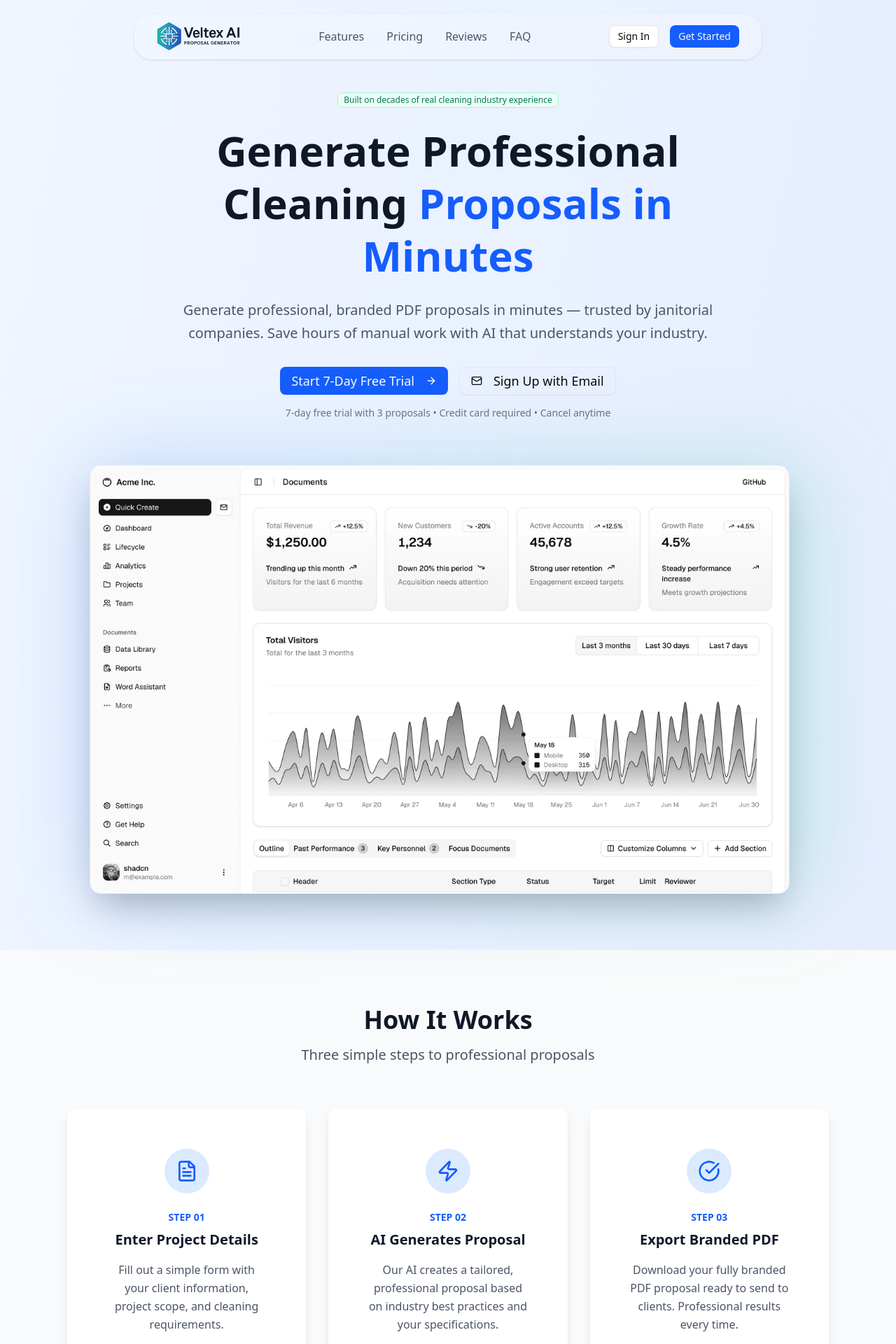
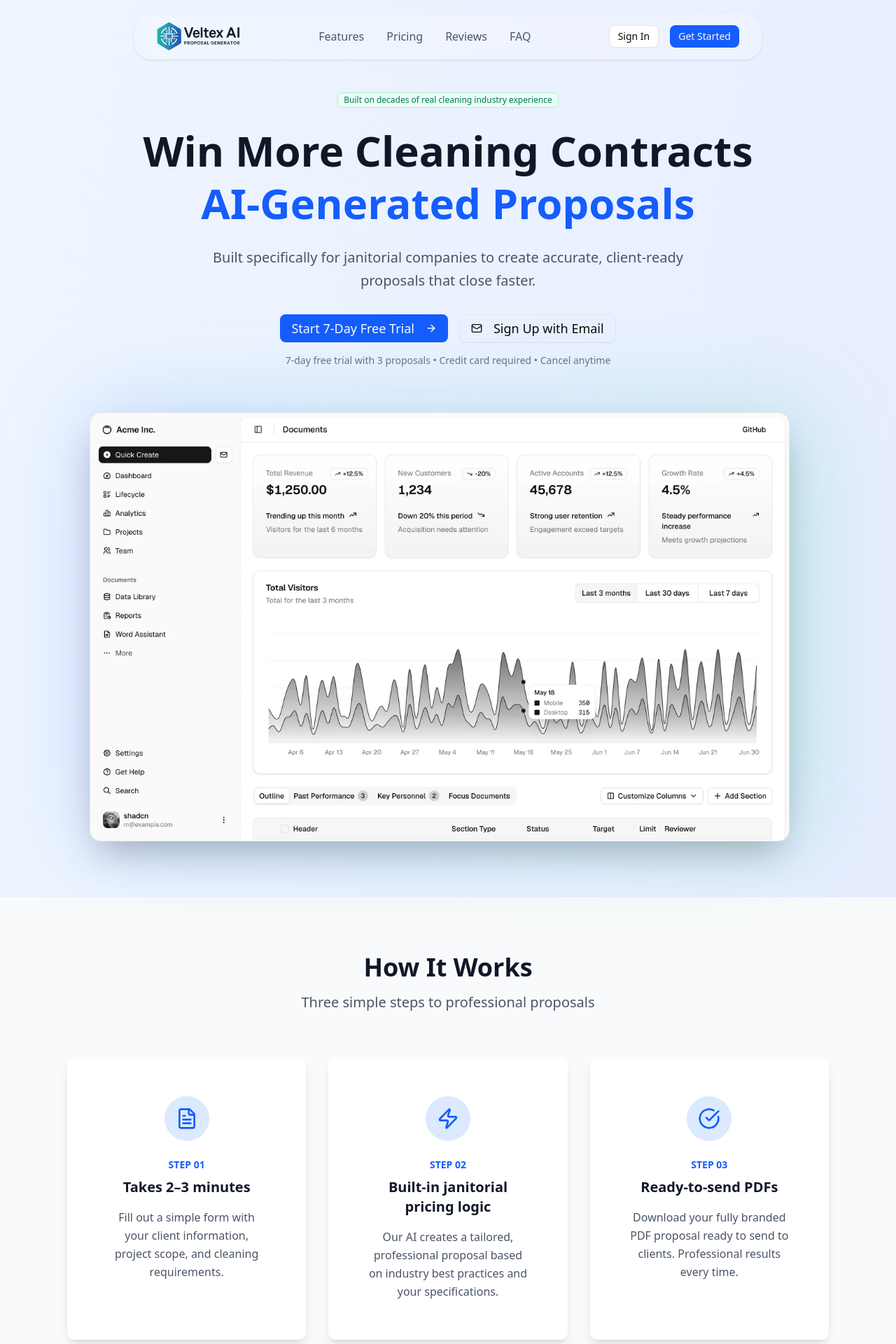
Before and after one commit to veltexai/veltexai_SaaS, a Next.js app: page / in a window 1280 px wide. Shown: the top 1920 px of the page at 70% size. Built offline with nearby package versions, Linux system fonts and the light colour scheme; no server answers; a web font is replaced by a local one.

Commit message:
(Update Content) Home Page VeltexAI

```diff
--- a/components/home/hero-section.tsx
+++ b/components/home/hero-section.tsx
@@ -29,17 +29,15 @@ const HeroSection = () => {
             className="text-4xl sm:text-5xl lg:text-6xl font-bold text-gray-900 mb-6 leading-tight"
             variants={fadeInUp}
           >
-            Generate Professional Cleaning{' '}
-            <span className="text-blue-600">Proposals in Minutes</span>
+            Win More Cleaning Contracts{' '}
+            <span className="text-blue-600">AI-Generated Proposals</span>
           </motion.h1>
 
           <motion.p
             className="text-xl text-gray-600 mb-8 max-w-3xl mx-auto leading-relaxed"
             variants={fadeInUp}
           >
-            Generate professional, branded PDF proposals in minutes — trusted by
-            janitorial companies. Save hours of manual work with AI
-            that understands your industry.
+            Built specifically for janitorial companies to create accurate, client-ready proposals that close faster.
           </motion.p>
 
           <motion.div
--- a/components/home/how-works.tsx
+++ b/components/home/how-works.tsx
@@ -35,21 +35,21 @@ const HowItWorksSection = () => {
           {[
             {
               step: '01',
-              title: 'Enter Project Details',
+              title: 'Takes 2–3 minutes',
               description:
                 'Fill out a simple form with your client information, project scope, and cleaning requirements.',
               icon: FileText,
             },
             {
               step: '02',
-              title: 'AI Generates Proposal',
+              title: 'Built-in janitorial pricing logic',
               description:
                 'Our AI creates a tailored, professional proposal based on industry best practices and your specifications.',
               icon: Zap,
             },
             {
               step: '03',
-              title: 'Export Branded PDF',
+              title: 'Ready-to-send PDFs',
               description:
                 'Download your fully branded PDF proposal ready to send to clients. Professional results every time.',
               icon: CheckCircle,
--- a/components/home/testimonials-section.tsx
+++ b/components/home/testimonials-section.tsx
@@ -88,7 +88,7 @@ const TestimonialsSection = () => {
         </motion.div>
 
         {/* Client Logos */}
-        <motion.div
+        {/* <motion.div
           className="mt-16 text-center"
           initial="initial"
           whileInView="animate"
@@ -107,7 +107,7 @@ const TestimonialsSection = () => {
               )
             )}
           </div>
-        </motion.div>
+        </motion.div> */}
       </div>
     </section>
   );
--- a/components/proposals/new/enhanced-facility-section.tsx
+++ b/components/proposals/new/enhanced-facility-section.tsx
@@ -331,7 +331,6 @@ const areasIncludedByService: Record<ServiceType, string[]> = {
     'Server Room',
     'Executive Offices',
     'Training Rooms',
-    'Copy Centers',
     'Supply Closets',
   ],
   carpet: [
```
